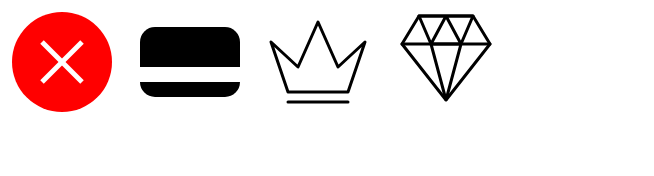
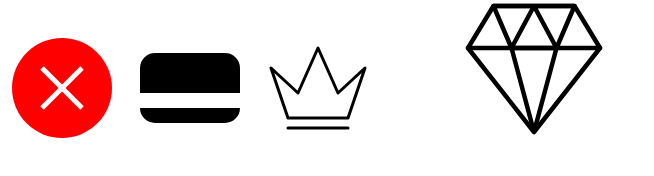
Before and after one commit to DagnaSchmidt/SVG-images, a plain HTML site: page index.html in a window 1280 px wide. Shown: the whole page, without its empty margins (0-654 px from the left). Drawn offline with Linux system fonts and the light colour scheme.

Commit message:
crown as additional svg file

```diff
--- a/index.html
+++ b/index.html
@@ -46,22 +46,8 @@
                 stroke="black"
                 stroke-width="3" />
         </svg>
-        <svg class="svg-container__item" width="100" height="100" viewbox="0 0 100 100" fill="none" xmlns="http://www.w3.org/2000/svg">
-            <polyline points="23,4 77,4 94,32 50,88 6,32 23,4 77,4"
-                stroke-linejoin="round"
-                fill="none"
-                stroke="black"
-                stroke-width="3" />
-            <line x1="6" y1="32" x2="94" y2="32"
-                stroke-linecap="round"
-                fill="none"
-                stroke="black"
-                stroke-width="3" />
-            <polyline points="50,88 35,32 23,4 50,4 35,32 65,32 50,4 77,4 65,32 50,88"
-                stroke-linejoin="round"
-                fill="none"
-                stroke="black"
-                stroke-width="3" />
+        <svg>
+            <use xlink:href="img/crown.svg#crown"></use>
         </svg>
     </main>
 
```
Also changed, not shown: img/crown.svg (added).
